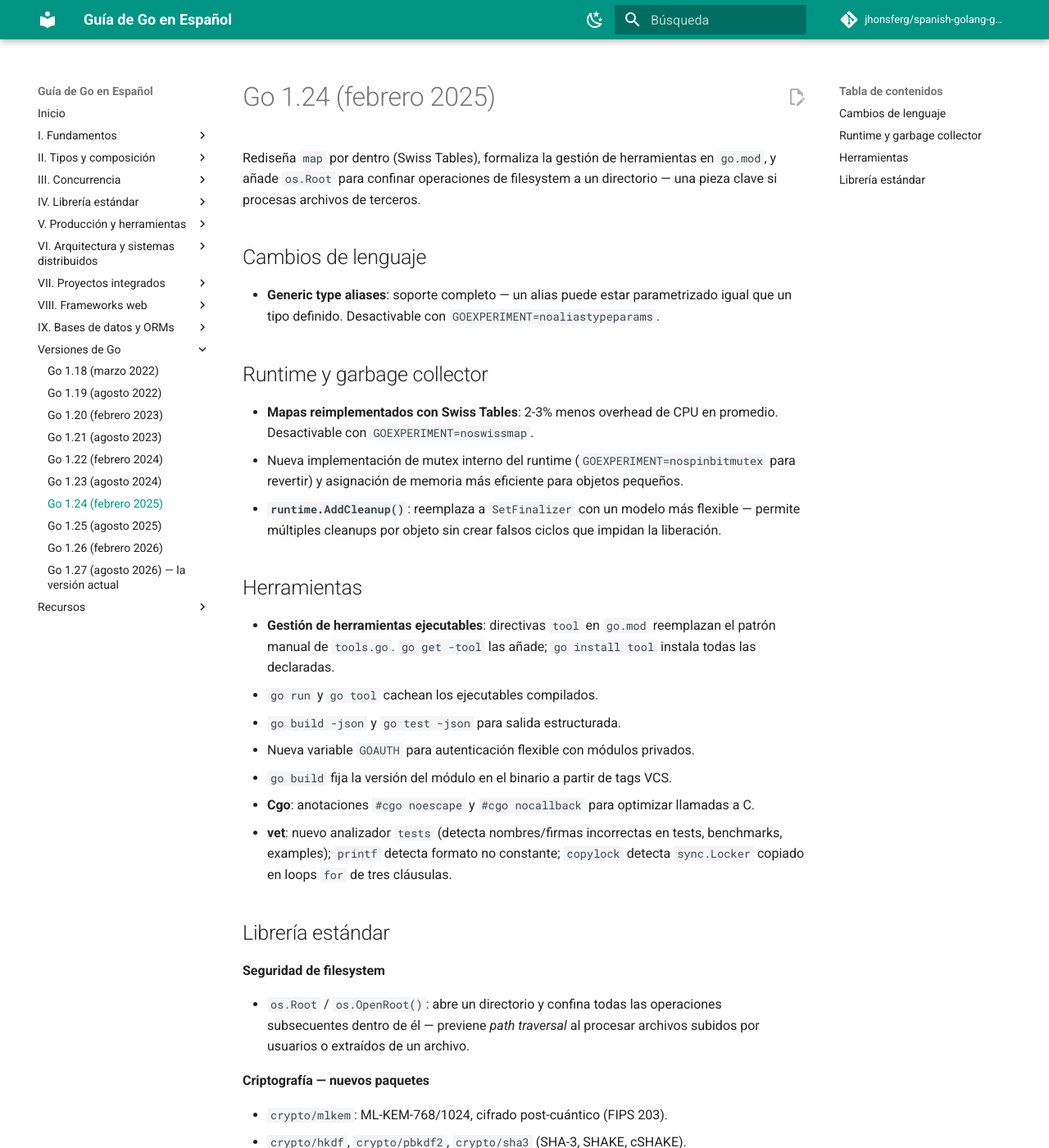
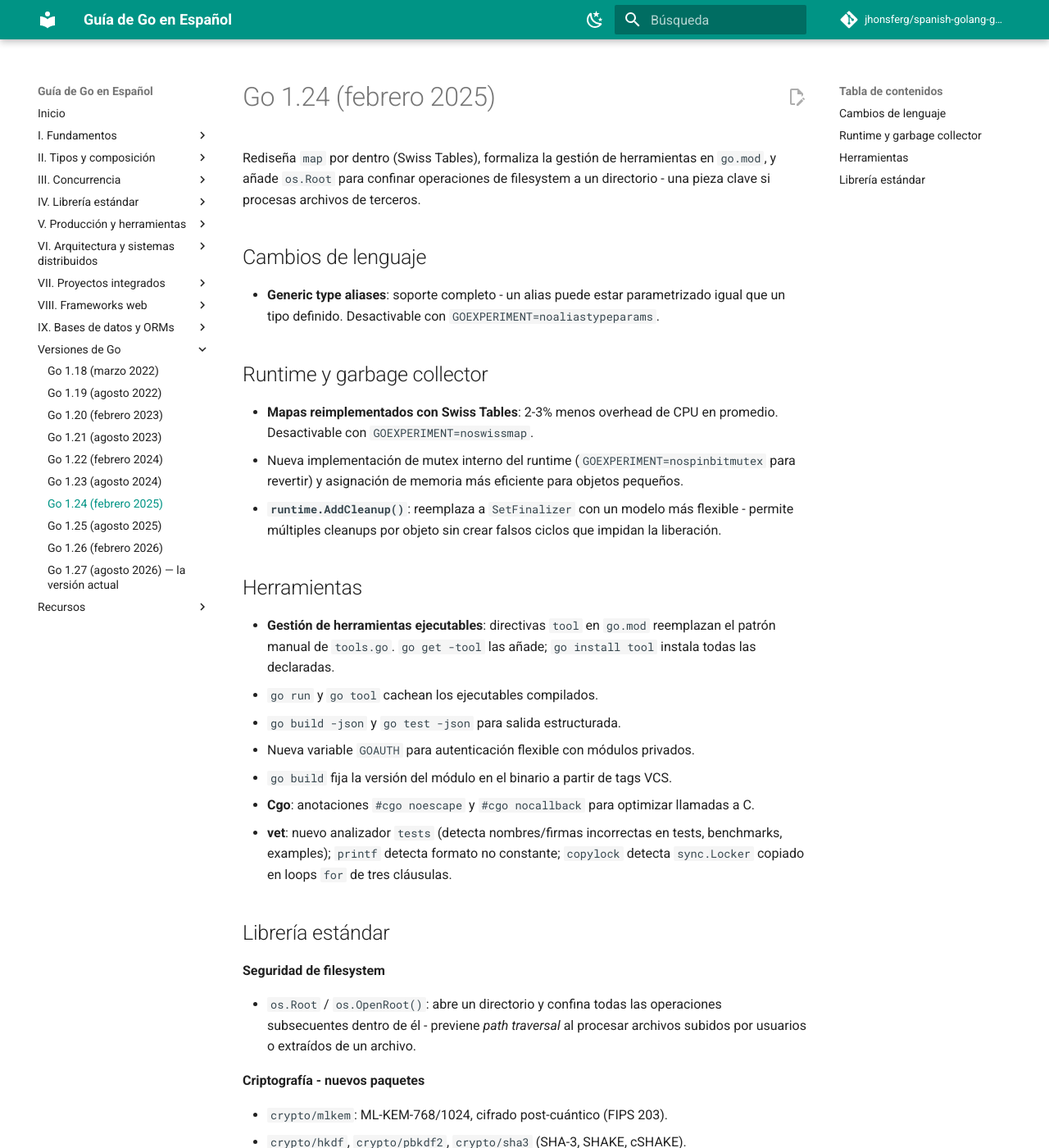
Before and after one commit to jhonsferg/spanish-golang-guide, an MkDocs documentation site: the page built from docs/10-versiones-de-go/go-1-24.md, in a window 1280 px wide and 1400 px high. Shown: the whole window at 82% size. Built offline with MkDocs 1.6.1 and Material for MkDocs 9.7.7, drawn with Linux system fonts in a browser that asks for light colours; comment, search, counter and statistics services are not loaded.

Commit message:
fix: reemplazar guion largo por guion simple en go-1-24.md

```diff
--- a/docs/10-versiones-de-go/go-1-24.md
+++ b/docs/10-versiones-de-go/go-1-24.md
@@ -2,12 +2,12 @@
 
 Rediseña `map` por dentro (Swiss Tables), formaliza la gestión de
 herramientas en `go.mod`, y añade `os.Root` para confinar operaciones de
-filesystem a un directorio — una pieza clave si procesas archivos de
+filesystem a un directorio - una pieza clave si procesas archivos de
 terceros.
 
 ## Cambios de lenguaje
 
-- **Generic type aliases**: soporte completo — un alias puede estar
+- **Generic type aliases**: soporte completo - un alias puede estar
   parametrizado igual que un tipo definido. Desactivable con
   `GOEXPERIMENT=noaliastypeparams`.
 
@@ -19,7 +19,7 @@ terceros.
   (`GOEXPERIMENT=nospinbitmutex` para revertir) y asignación de memoria más
   eficiente para objetos pequeños.
 - **`runtime.AddCleanup()`**: reemplaza a `SetFinalizer` con un modelo más
-  flexible — permite múltiples cleanups por objeto sin crear falsos ciclos
+  flexible - permite múltiples cleanups por objeto sin crear falsos ciclos
   que impidan la liberación.
 
 ## Herramientas
@@ -42,10 +42,10 @@ terceros.
 **Seguridad de filesystem**
 
 - `os.Root` / `os.OpenRoot()`: abre un directorio y confina todas las
-  operaciones subsecuentes dentro de él — previene *path traversal* al
+  operaciones subsecuentes dentro de él - previene *path traversal* al
   procesar archivos subidos por usuarios o extraídos de un archivo.
 
-**Criptografía — nuevos paquetes**
+**Criptografía - nuevos paquetes**
 
 - `crypto/mlkem`: ML-KEM-768/1024, cifrado post-cuántico (FIPS 203).
 - `crypto/hkdf`, `crypto/pbkdf2`, `crypto/sha3` (SHA-3, SHAKE, cSHAKE).
```
